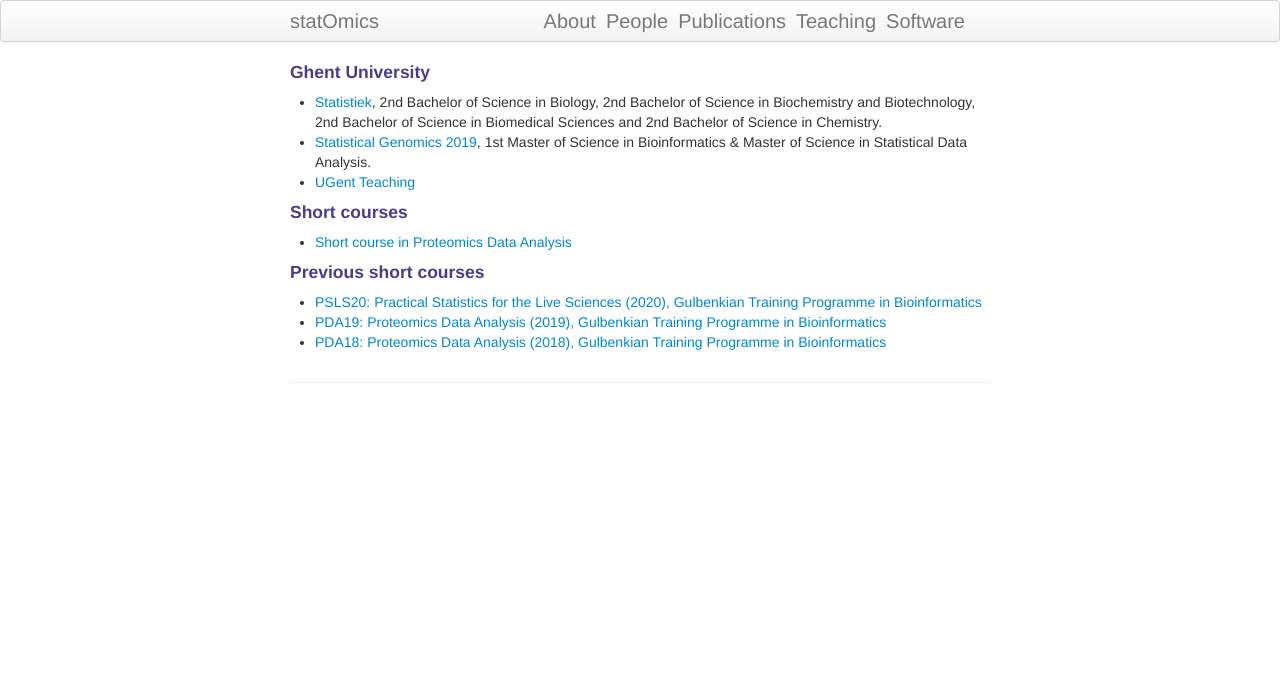
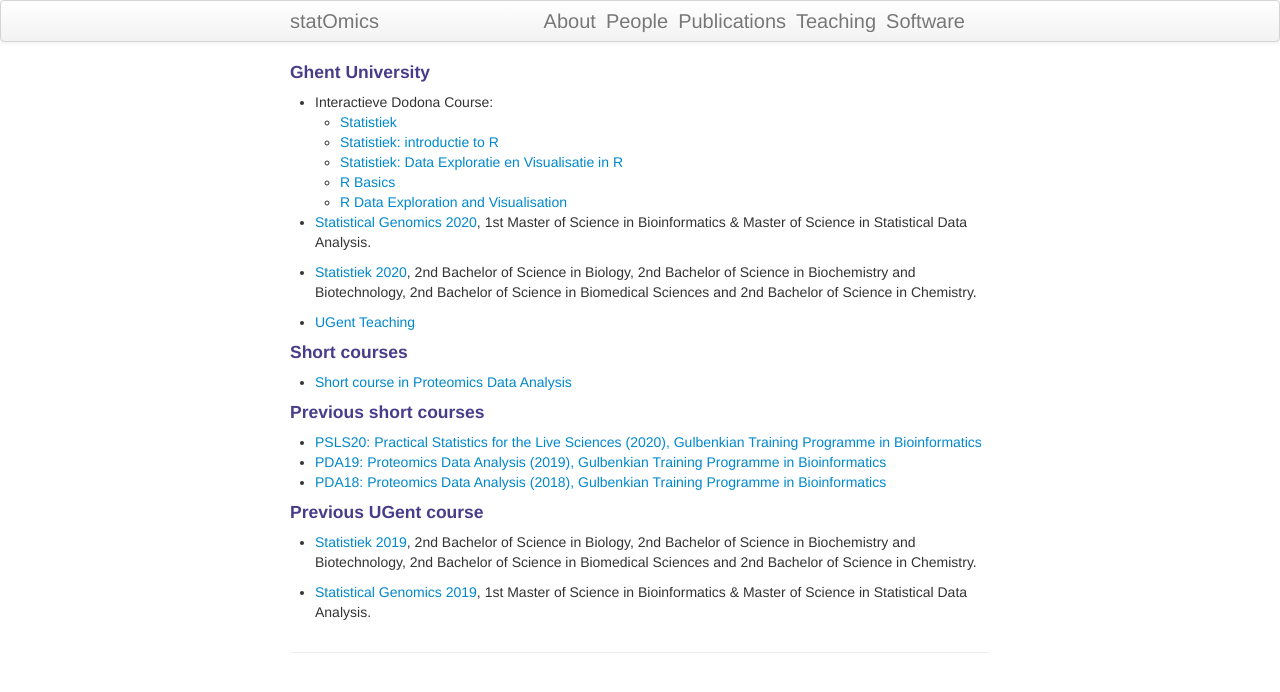
Before and after one commit to statOmics/statOmics.github.io, a Jekyll site: the page built from pages/teaching.md, in a window 1280 px wide. Shown: the top 692 px of the page. Built offline with Jekyll 4.4.1, drawn with Linux system fonts in a browser that asks for light colours.

Commit message:
updated teaching

```diff
--- a/pages/teaching.md
+++ b/pages/teaching.md
@@ -4,8 +4,17 @@
 ---
 
 #### Ghent University
-- [Statistiek](https://statomics.github.io/statistiekCursusNotas/), 2nd Bachelor of Science in Biology, 2nd Bachelor of Science in Biochemistry and Biotechnology, 2nd Bachelor of Science in Biomedical Sciences and 2nd Bachelor of Science in Chemistry.
-- [Statistical Genomics 2019](https://statomics.github.io/SGA2019/), 1st Master of Science in Bioinformatics & Master of Science in Statistical Data Analysis.
+- Interactieve Dodona Course:
+    - [Statistiek](https://dodona.ugent.be/nl/courses/374/)
+    - [Statistiek: introductie to R](https://dodona.ugent.be/nl/courses/375/)
+    - [Statistiek: Data Exploratie en Visualisatie in R](https://dodona.ugent.be/nl/courses/376/)
+    - [R Basics](https://dodona.ugent.be/nl/courses/335/)
+    - [R Data Exploration and Visualisation](https://dodona.ugent.be/nl/courses/345/)
+
+- [Statistical Genomics 2020](https://statomics.github.io/SGA2020/), 1st Master of Science in Bioinformatics & Master of Science in Statistical Data Analysis.
+
+- [Statistiek 2020](https://statomics.github.io/sbc20/), 2nd Bachelor of Science in Biology, 2nd Bachelor of Science in Biochemistry and Biotechnology, 2nd Bachelor of Science in Biomedical Sciences and 2nd Bachelor of Science in Chemistry.
+
 - [UGent Teaching](https://telefoonboek.ugent.be/nl/people/801001441317)
 
 #### Short courses
@@ -15,3 +24,8 @@
 - [PSLS20: Practical Statistics for the Live Sciences (2020), Gulbenkian Training Programme in Bioinformatics](https://gtpb.github.io/PSLS20/)
 - [PDA19: Proteomics Data Analysis (2019), Gulbenkian Training Programme in Bioinformatics](https://gtpb.github.io/PDA19/)
 - [PDA18: Proteomics Data Analysis (2018), Gulbenkian Training Programme in Bioinformatics](https://gtpb.github.io/PDA18/)
+
+#### Previous UGent course
+- [Statistiek 2019](https://statomics.github.io/statistiekCursusNotas/), 2nd Bachelor of Science in Biology, 2nd Bachelor of Science in Biochemistry and Biotechnology, 2nd Bachelor of Science in Biomedical Sciences and 2nd Bachelor of Science in Chemistry.
+
+- [Statistical Genomics 2019](https://statomics.github.io/SGA2019/), 1st Master of Science in Bioinformatics & Master of Science in Statistical Data Analysis.
```
